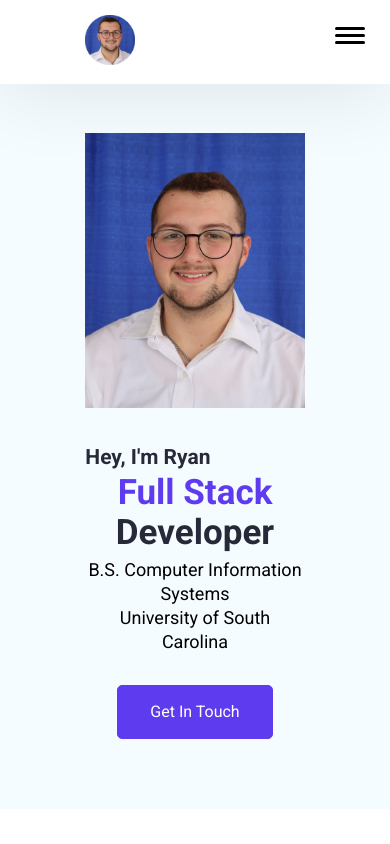
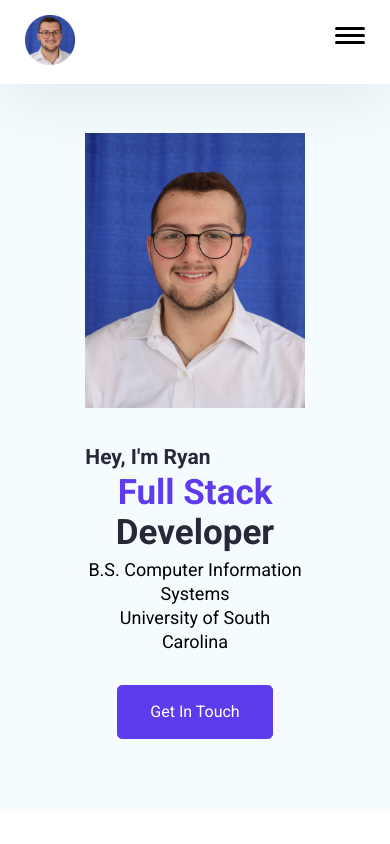
Before and after one commit to RyanMalonee/personal-react-site, a React (Create React App) app: page / in a window 390 px wide. Shown: the top 844 px of the page. Built offline with nearby package versions, Linux system fonts and the light colour scheme.

Commit message:
Added changes

```diff
--- a/public/index.html
+++ b/public/index.html
@@ -2,10 +2,10 @@
 <html lang="en">
   <head>
     <meta charset="utf-8" />
-    <link rel="icon" href="%PUBLIC_URL%/logo.png" />
+    <link rel="icon" href="%PUBLIC_URL%/img/logo.png" />
     <meta name="viewport" content="width=device-width, initial-scale=1" />
     <meta name="description" content="" />
-    <link rel="apple-touch-icon" href="%PUBLIC_URL%/logo.png" />
+    <link rel="apple-touch-icon" href="%PUBLIC_URL%/img/logo.png" />
     <!--
       manifest.json provides metadata used when your web app is installed on a
       user's mobile device or desktop.
--- a/src/App.css
+++ b/src/App.css
@@ -762,6 +762,16 @@ select::-ms-expand {
   .nav_hamburger.active :nth-child(3) {
     transform: rotate(-45deg) translate(0.45rem, -0.1875rem);
   }
+
+  .footer-logo,
+  .navbar-logo {
+    padding: 0;
+    margin: 0;
+  }
+
+  .navbar {
+    padding: 15px 25px;
+  }
 }
 
 /* Responsive Screens Ends*/
```
